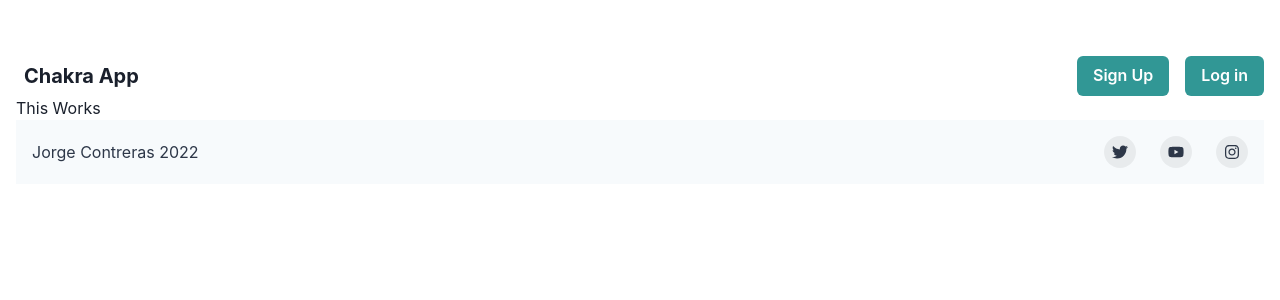
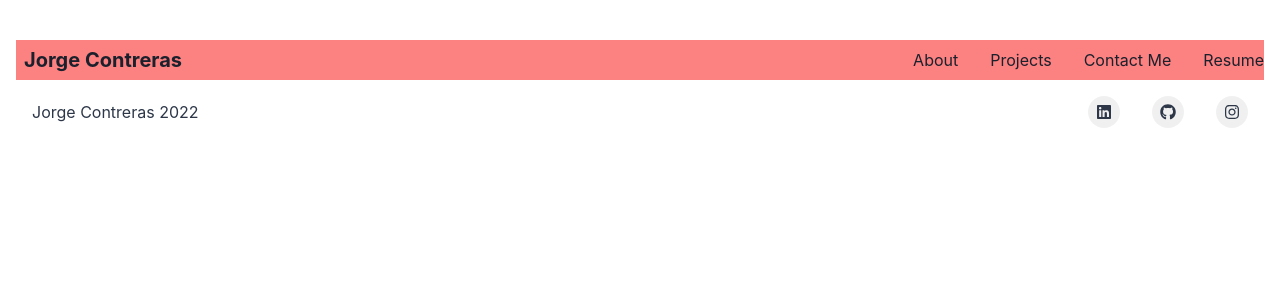
Before and after one commit to jorgecontrerasostos/portfolio, a Next.js app: page / in a window 1280 px wide. Shown: the top 300 px of the page. Built offline with nearby package versions, Linux system fonts and the light colour scheme.

Commit message:
update footer and navbar

```diff
--- a/components/Footer.jsx
+++ b/components/Footer.jsx
@@ -7,8 +7,7 @@ import {
   useColorModeValue,
   VisuallyHidden,
 } from "@chakra-ui/react";
-import { FaInstagram, FaTwitter, FaYoutube } from "react-icons/fa";
-import { ReactNode } from "react";
+import { FaInstagram, FaGithub, FaYoutube, FaLinkedin } from "react-icons/fa";
 
 const SocialButton = ({ children, label, href }) => {
   return (
@@ -37,7 +36,7 @@ const SocialButton = ({ children, label, href }) => {
 export default function SmallWithSocial() {
   return (
     <Box
-      bg={useColorModeValue("gray.50", "gray.900")}
+      bg={useColorModeValue("white", "white")}
       color={useColorModeValue("gray.700", "gray.200")}
     >
       <Container
@@ -50,12 +49,12 @@ export default function SmallWithSocial() {
         align={{ base: "center", md: "center" }}
       >
         <Text>Jorge Contreras 2022</Text>
-        <Stack direction={"row"} spacing={6}>
-          <SocialButton label={"Twitter"} href={"#"}>
-            <FaTwitter />
+        <Stack direction={"row"} spacing={8}>
+          <SocialButton label={"Linkedin"} href={"#"}>
+            <FaLinkedin />
           </SocialButton>
-          <SocialButton label={"YouTube"} href={"#"}>
-            <FaYoutube />
+          <SocialButton label={"Github"} href={"#"}>
+            <FaGithub />
           </SocialButton>
           <SocialButton label={"Instagram"} href={"#"}>
             <FaInstagram />
--- a/components/Navbar.jsx
+++ b/components/Navbar.jsx
@@ -2,23 +2,32 @@ import {
   Box,
   Flex,
   Spacer,
-  Button,
+  Text,
   ButtonGroup,
   Heading,
+  HStack,
 } from "@chakra-ui/react";
 import React from "react";
 
 const Navbar = () => {
   return (
-    <Flex minWidth="max-content" alignItems="center" gap="2" mt="14">
+    <Flex
+      minWidth="max-content"
+      alignItems="center"
+      gap="2"
+      mt={10}
+      bg="red.300"
+    >
       <Box p="2">
-        <Heading size="md">Chakra App</Heading>
+        <Heading size="md">Jorge Contreras</Heading>
       </Box>
       <Spacer />
-      <ButtonGroup gap="2">
-        <Button colorScheme="teal">Sign Up</Button>
-        <Button colorScheme="teal">Log in</Button>
-      </ButtonGroup>
+      <HStack gap="8">
+        <Text>About</Text>
+        <Text>Projects</Text>
+        <Text>Contact Me</Text>
+        <Text>Resume</Text>
+      </HStack>
     </Flex>
   );
 };
--- a/pages/index.js
+++ b/pages/index.js
@@ -10,10 +10,8 @@ export default function Home() {
         <meta name="description" content="Generated by create next app" />
         <link rel="icon" href="/favicon.ico" />
       </Head>
-      <Container maxWidth="100%">
-        <Layout>
-          <h1>This Works</h1>
-        </Layout>
+      <Container maxWidth="8xl">
+        <Layout></Layout>
       </Container>
     </>
   );
```
